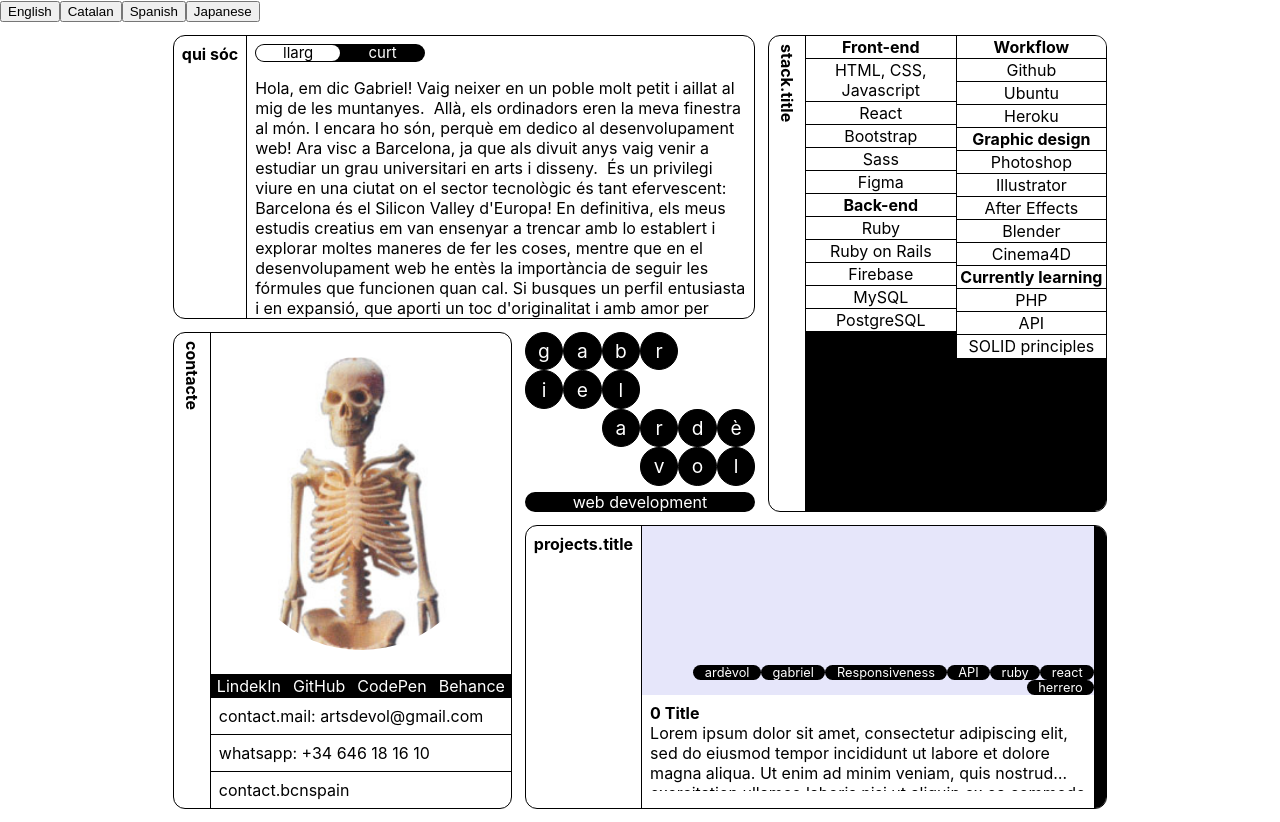
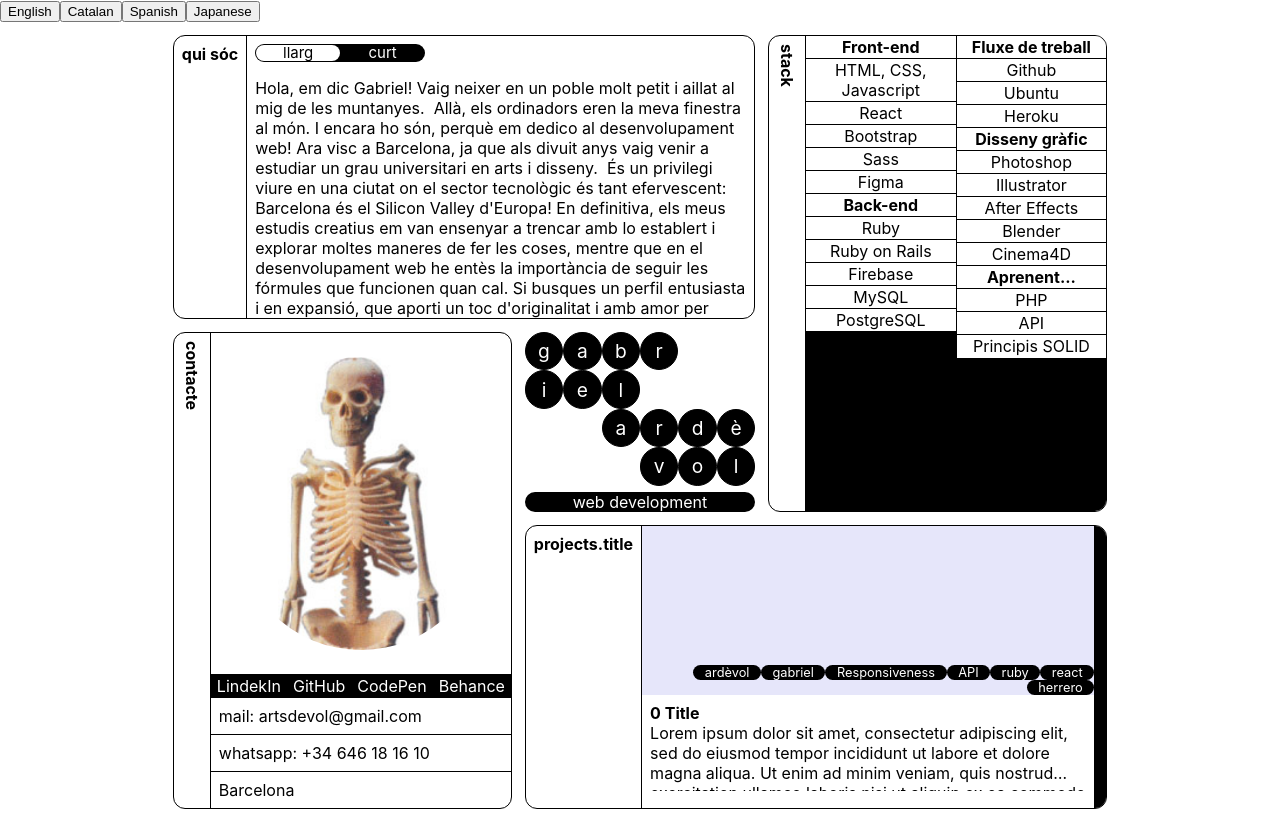
Before and after one commit to gabrielardevol/portfolio-3, a React (Create React App) app: page / in a window 1280 px wide. Built offline with nearby package versions, Linux system fonts and the light colour scheme.

Commit message:
stack implementation of i18next

```diff
--- a/src/components/Stack.js
+++ b/src/components/Stack.js
@@ -2,7 +2,14 @@ import {useState, useRef} from 'react';
 import React from 'react';
 import "../style/Stack.css"
 
+import { useTranslation } from 'react-i18next';
+
+import i18n from '../i18n.js'; // no esborrar
+
+
+
 const Stack = React.forwardRef((props, ref) => {
+  const { t } = useTranslation();
 
   return (
     <>
@@ -11,7 +18,7 @@ const Stack = React.forwardRef((props, ref) => {
           <table>
             <thead>
               <tr>
-                <th>Front-end</th>
+                <th> {t('stack.frontEnd')}</th>
               </tr>
             </thead>
             <tbody>
@@ -26,7 +33,7 @@ const Stack = React.forwardRef((props, ref) => {
           <table>
             <thead>
               <tr>
-                <th>Back-end</th>
+              <th> {t('stack.backEnd')}</th>
               </tr>
             </thead>
             <tbody>
@@ -43,7 +50,7 @@ const Stack = React.forwardRef((props, ref) => {
           <table>
             <thead>
               <tr>
-                <th>Workflow</th>
+              <th> {t('stack.workflow')}</th>
               </tr>
             </thead>
             <tbody>
@@ -56,7 +63,7 @@ const Stack = React.forwardRef((props, ref) => {
           <table>
             <thead>
               <tr>
-                <th>Graphic design</th>
+              <th> {t('stack.graphicDesign')}</th>
               </tr>
             </thead>
             <tbody>
@@ -71,13 +78,13 @@ const Stack = React.forwardRef((props, ref) => {
           <table>
             <thead>
               <tr>
-                <th>Currently learning</th>
+              <th> {t('stack.currentlyLearning')}</th>
               </tr>
             </thead>
             <tbody>
               <tr><td>PHP</td></tr>
               <tr><td>API</td></tr>
-              <tr><td>SOLID principles</td></tr>
+              <tr><td>{t('stack.solidPrinciples')}</td></tr>
             </tbody>
           </table>
         </div>
--- a/src/i18n.js
+++ b/src/i18n.js
@@ -19,6 +19,15 @@ const resources = {
         title: 'contact',
         mail: "mail",
         bcnspain: "Barcelona, Spain"
+      },
+      stack: {
+        title: 'stack',
+        frontEnd: 'Front-end',
+        backEnd: 'Back-end',
+        workflow: 'Workflow',
+        graphicDesign: 'Graphic Design',
+        currentlyLearning: 'Currently Learning',
+        solidPrinciples: 'SOLID Principles'
       }
     }
   },
@@ -32,12 +41,21 @@ const resources = {
         4: "Durant els quatre anys d'estudi a l'escola Massana vaig desenvolupar tota mena de projectes i també aprendre moltes tècniques diferents. No feiem exàmens sinó que feiem entregues. Com a estudiants desenvolupavem els nostres projectes de forma íntegra, des de la pluja d'idees inicial fins a la presentació: apreníem a estructurar-nos i prendre decisions respecte a cada pas, tot plegat al centre de Barcelona.",
         5: "És un privilegi viure en una ciutat on el sector tecnològic és tant efervescent: Barcelona és el Silicon Valley d'Europa! En definitiva, els meus estudis creatius em van ensenyar a trencar amb lo establert i explorar moltes maneres de fer les coses, mentre que en el desenvolupament web he entès la importància de seguir les fórmules que funcionen quan cal. Si busques un perfil entusiasta i en expansió, que aporti un toc d'originalitat i amb amor per l'artesania i la feina ben feta, endavant!",
         toggle1: "curt",
-        toggle2: "llarg",
+        toggle2: "llarg"
+      },
+      contact: {
+        title: 'contacte',
         mail: "mail",
         bcnspain: "Barcelona"
       },
-      contact: {
-        title: 'contacte'
+      stack: {
+        title: "stack",
+        frontEnd: "Front-end",
+        backEnd: "Back-end",
+        workflow: "Fluxe de treball",
+        graphicDesign: "Disseny gràfic",
+        currentlyLearning: "Aprenent...",
+        solidPrinciples: "Principis SOLID"
       }
     },
   },
@@ -58,6 +76,16 @@ const resources = {
         mail: "mail",
         bcnspain: "Barcelona, España"
       },
+      stack: {
+        title: "stack",
+        frontEnd: "Front-end",
+        backEnd: "Back-end",
+        workflow: "Flujo de trabajo",
+        graphicDesign: "Diseño gráfico",
+        currentlyLearning: "Aprendiendo",
+        solidPrinciples: "Principios SOLID"
+
+      }
     },
   },
   ja: {
@@ -77,6 +105,16 @@ const resources = {
         mail: "メール",
         bcnspain: "バルセロナ、スペイン"
       },
+      stack: {
+        title: "スタック",
+        frontEnd: "フロントエンド",
+        backEnd: "バックエンド",
+        workflow: "ワークフロー",
+        graphicDesign: "グラフィックデザイン",
+        currentlyLearning: "現在学習中",
+        solidPrinciples: "SOLID 原則"
+
+      }
     },
   },
 };
```
